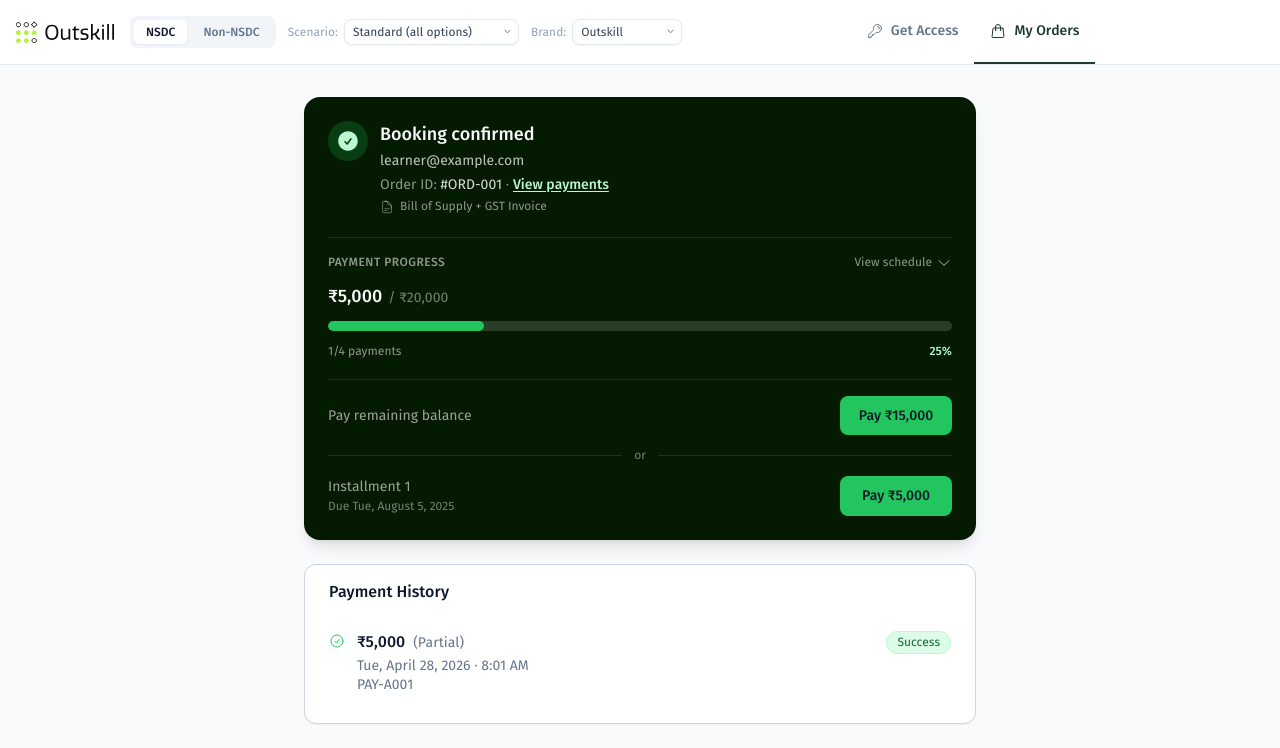
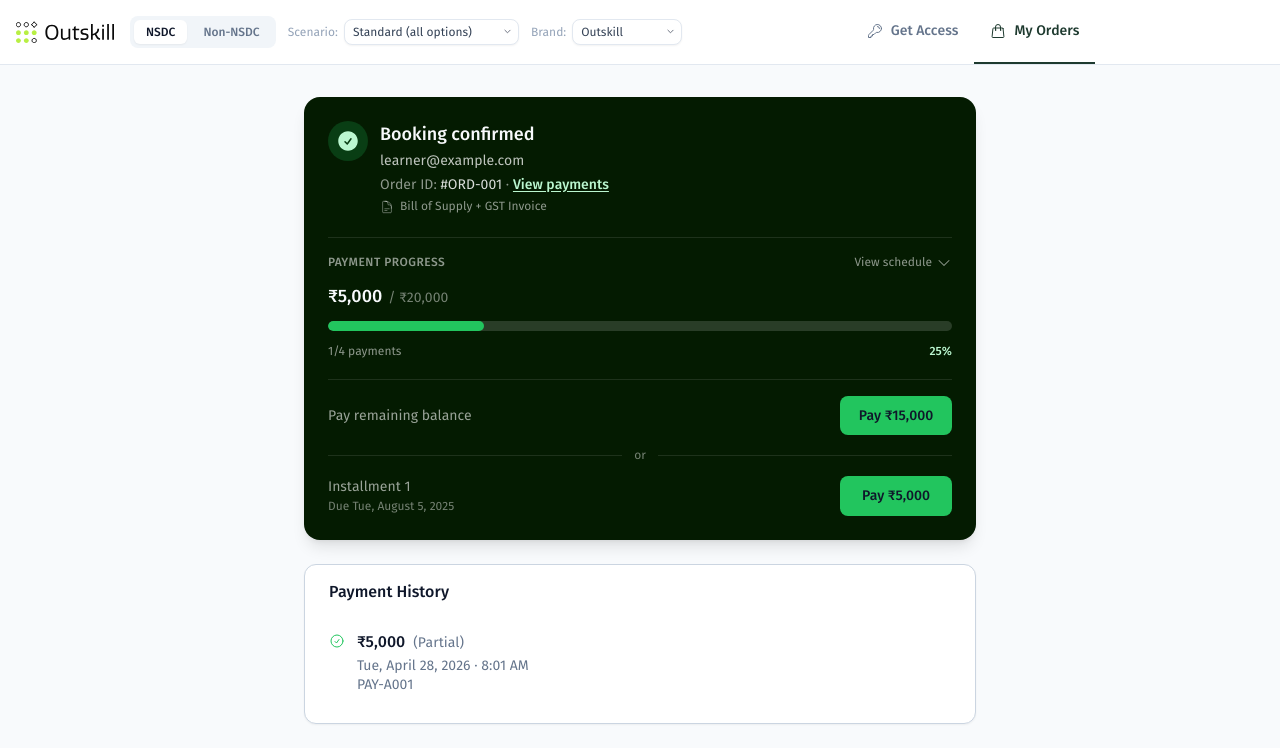
Before and after one commit to saumyxdesignwork-maker/Project-Payments-Link---Design, a React (Vite) app: page /portal/orders/ORD-001 in a window 1280 px wide. Shown: the top 748 px of the page. Built offline with nearby package versions, Linux system fonts and the light colour scheme; the HTML template or start-up script is replaced by a standard one.

Commit message:
fix: remove redundant Success/Ready status badges from payments and document sections
Co-authored-by: Cursor <cursoragent@cursor.com>

```diff
--- a/src/pages/portal/OrderDetailPage.tsx
+++ b/src/pages/portal/OrderDetailPage.tsx
@@ -115,15 +115,6 @@ function PaymentStatusIcon({ status }: { status: Payment['status'] }) {
   return <ClockIcon className="h-4 w-4 text-status-warning-solid" />;
 }
 
-function paymentStatusBadge(status: Payment['status']) {
-  const map: Record<Payment['status'], { label: string; variant: 'success' | 'error' | 'warning' }> = {
-    success: { label: 'Success', variant: 'success' },
-    failed: { label: 'Failed', variant: 'error' },
-    pending: { label: 'Pending', variant: 'warning' },
-  };
-  return map[status];
-}
-
 // ─── Section A: Order Summary ─────────────────────────────────────────────────
 
 interface OrderSummaryProps {
@@ -232,14 +223,12 @@ const PaymentsTable: React.FC<PaymentsTableProps> = ({ payments, currency, secti
       <h3 className="mb-4 text-base font-medium text-text-primary">Payment History</h3>
       <div className="divide-y divide-border-subtle">
         {payments.map((payment) => {
-          const badge = paymentStatusBadge(payment.status);
           return (
             <div key={payment.id} className="py-3 flex items-start gap-3">
               <div className="mt-0.5 flex-shrink-0">
                 <PaymentStatusIcon status={payment.status} />
               </div>
               <div className="flex-1 min-w-0">
-                <div className="flex items-start justify-between gap-2 flex-wrap">
                 <div>
                   <p className="text-base font-medium leading-normal text-text-primary">
                     {formatAmount(payment.amount, currency)}
@@ -249,8 +238,6 @@ const PaymentsTable: React.FC<PaymentsTableProps> = ({ payments, currency, secti
                   </p>
                   <p className="mt-0.5 text-sm leading-normal text-text-muted">{formatDateTime(payment.createdAt)}</p>
                   <p className="font-sans text-sm leading-normal text-text-muted">{payment.id}</p>
-                  </div>
-                  <Badge variant={badge.variant}>{badge.label}</Badge>
                 </div>
               </div>
             </div>
@@ -267,11 +254,6 @@ const PaymentsTable: React.FC<PaymentsTableProps> = ({ payments, currency, secti
 // consumed by DocumentSection. All layout/rendering logic lives in that component.
 
 function receiptsToItems(receipts: Receipt[]): DocumentItem[] {
-  const statusBadge: Record<Receipt['status'], { label: string; variant: 'success' | 'warning' | 'default' }> = {
-    available:   { label: 'Ready',      variant: 'success' },
-    pending:     { label: 'Generating', variant: 'warning' },
-    unavailable: { label: 'N/A',        variant: 'default' },
-  };
   // Sort ascending by issuedAt so booking receipt always appears first, then
   // instalment receipts in the order they were issued. Safe for single-receipt orders.
   const ordered = [...receipts].sort(
@@ -284,7 +266,6 @@ function receiptsToItems(receipts: Receipt[]): DocumentItem[] {
       { text: r.id, mono: true },
       { text: formatDate(r.issuedAt) },
     ],
-    badge: statusBadge[r.status],
     actions: r.status === 'available' && r.downloadUrl
       ? [{ label: 'Download', href: r.downloadUrl }]
       : undefined,
@@ -302,11 +283,6 @@ function resolveInvoiceLabel(inv: Invoice): string {
 }
 
 function invoicesToItems(invoices: Invoice[]): DocumentItem[] {
-  const statusBadge: Record<Invoice['status'], { label: string; variant: 'success' | 'warning' | 'default' }> = {
-    available:   { label: 'Ready',      variant: 'success' },
-    pending:     { label: 'Generating', variant: 'warning' },
-    unavailable: { label: 'N/A',        variant: 'default' },
-  };
   return invoices.map((inv) => ({
     id: inv.id,
     title: resolveInvoiceLabel(inv),
@@ -319,7 +295,6 @@ function invoicesToItems(invoices: Invoice[]): DocumentItem[] {
         ? [{ text: `Amount due: ${formatAmount(inv.amountDue, inv.currency)}` }]
         : []),
     ],
-    badge: statusBadge[inv.status],
     actions: inv.status === 'available' && inv.downloadUrl
       ? [{ label: 'Download', href: inv.downloadUrl }]
       : undefined,
```
Lines whose indentation alone changed are shown as unchanged.
